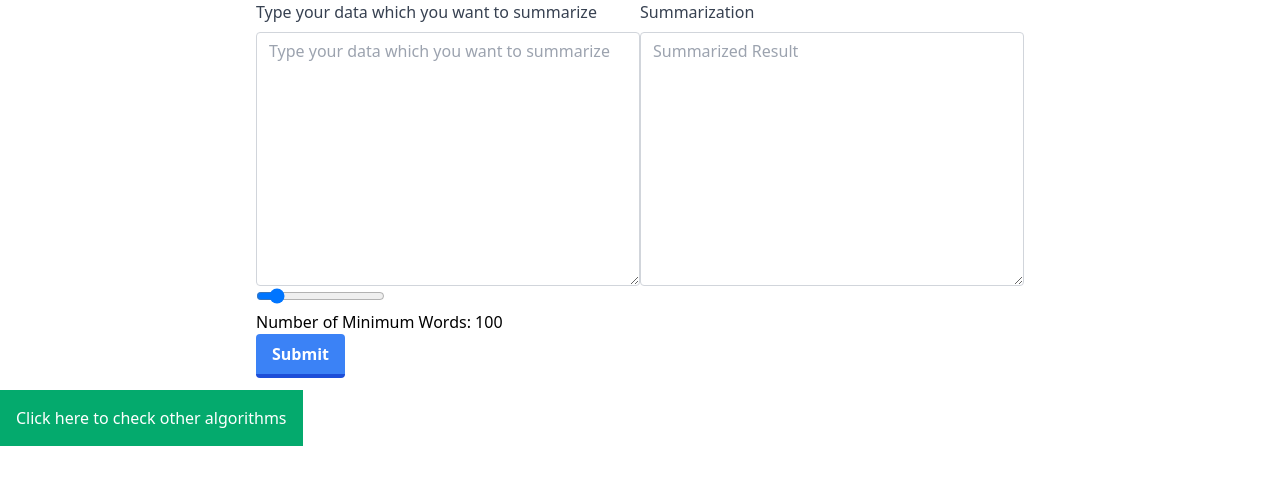
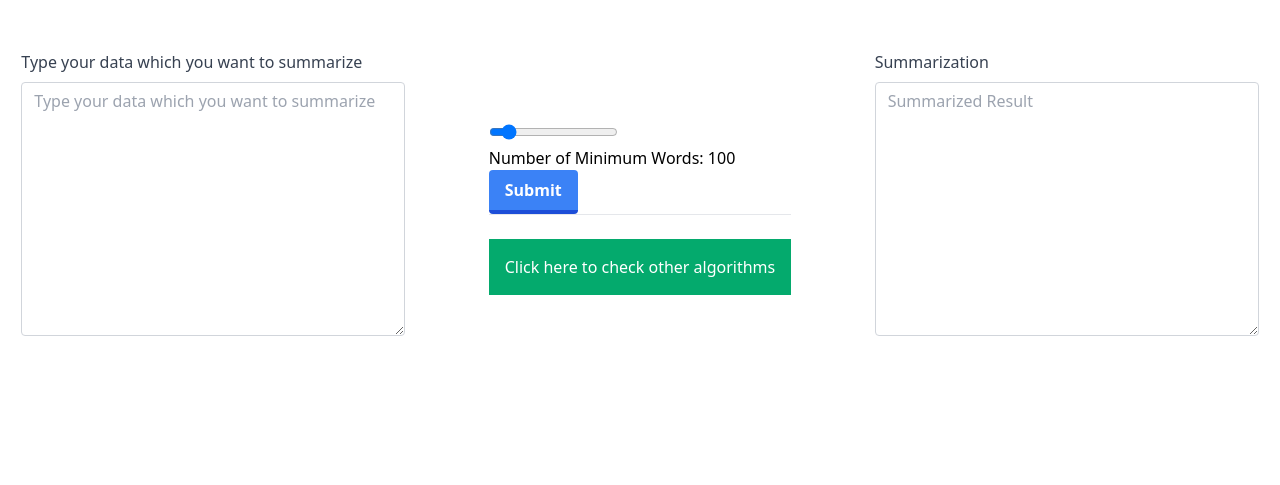
Before and after one commit to Sammy970/Text-Summarization, a Flask app: page / in a window 1280 px wide. Shown: the part 24-509 px from the top of the page. Run offline with Flask 2, Linux system fonts and the light colour scheme; some libraries are stand-ins or nearby versions.

Commit message:
Made changes to website

```diff
--- a/templates/index.html
+++ b/templates/index.html
@@ -30,63 +30,52 @@
         </ul>
     </nav>
 
+    <div class="container">
+        <form action="{{url_for('Summarize')}}" method="post">
+
+            <div class="grid grid-cols-3 md:grid-cols-3">
+
+                <div class="firstBox">
+
+                    <div class="mb-3 xl:w-96">
+                        <label for="exampleFormControlTextarea1" class="form-label inline-block mb-2 text-gray-700">Type your data which you want to summarize</label>
+                            <textarea
+                            class="form-control block w-full px-3 py-1.5 text-base font-normal text-gray-700 bg-white bg-clip-padding border border-solid border-gray-300 rounded transition ease-in-out m-0 focus:text-gray-700 focus:bg-white focus:border-blue-600 focus:outline-none"
+                            id="" name="data" rows="10" placeholder="Type your data which you want to summarize" required="required"></textarea>
 
 
-        <div class="flex justify-center">
+                    </div>
 
-            <form action="{{url_for('Summarize')}}" method="post">
+                </div>
 
-                    <div class="mb-3 xl:w-96">
-                        <label for="exampleFormControlTextarea1" class="form-label inline-block mb-2 text-gray-700"
-                        >Type your data which you want to summarize</label>
+                <div class="secondBox">
+                    <br><br><br>
+                    <input name="minL" id ="myRange" type="range" min="50" max="500" value="100">
+                    <p>Number of Minimum Words: <span id="demo"></span></p>
+                    <button type="submit" class="bg-blue-500 hover:bg-blue-400 text-white font-bold py-2 px-4 border-b-4 border-blue-700 hover:border-blue-500 rounded">Submit</button>
 
+                    <br><hr><br>
+                        <div class="dropdown">
 
-                            <textarea
-                            class="
-                                form-control
-                                block
-                                w-full
-                                px-3
-                                py-1.5
-                                text-base
-                                font-normal
-                                text-gray-700
-                                bg-white bg-clip-padding
-                                border border-solid border-gray-300
-                                rounded
-                                transition
-                                ease-in-out
-                                m-0
-                                focus:text-gray-700 focus:bg-white focus:border-blue-600 focus:outline-none
-                            "
-                            id="" name="data" rows="10" placeholder="Type your data which you want to summarize" required="required"></textarea>
-                            <input name="minL" id ="myRange" type="range" min="50" max="500" value="100">
-                            <p>Number of Minimum Words: <span id="demo"></span></p>
-                            <button type="submit" class="bg-blue-500 hover:bg-blue-400 text-white font-bold py-2 px-4 border-b-4 border-blue-700 hover:border-blue-500 rounded">Submit</button>
-                        </form>
+                            <button class="dropbtn">Click here to check other algorithms</button>
 
-                    </div>
+                            <div class="dropdown-content">
+                                <a href="/">Bart Model Summarization</a>
+                                <a href="/textRank">Text Rank Summarization</a>
+                                <a href="/">Latent Semantic Analysis [In Progress]</a>
+                            </div>
+
+                        </div>
+
+                </div>
+
+                <div class="thirdBox">
 
                     <div class="mb-3 xl:w-96">
                         <label for="exampleFormControlTextarea1" class="form-label inline-block mb-2 text-gray-700"
                         >Summarization</label>
                             <textarea
-                            class="
-                                form-control
-                                block
-                                w-full
-                                px-3
-                                py-1.5
-                                text-base
-                                font-normal
-                                text-gray-700
-                                bg-white bg-clip-padding
-                                border border-solid border-gray-300
-                                rounded
-                                transition
-                                ease-in-out
-                                m-0
-                                focus:text-gray-700 focus:bg-white focus:border-blue-600 focus:outline-none
+                            class=" form-control block w-full px-3 py-1.5 text-base font-normal text-gray-700 bg-white bg-clip-padding border border-solid border-gray-300 rounded transition ease-in-out m-0 focus:text-gray-700 focus:bg-white focus:border-blue-600 focus:outline-none
                             "
                             id=""
                             name="result"
@@ -94,21 +83,13 @@
                             placeholder="Summarized Result"
                             >{{result}}</textarea>
                     </div>
+
                 </div>
 
-            </form>
-
-        <div class="dropdown">
-
-            <button class="dropbtn">Click here to check other algorithms</button>
-
-            <div class="dropdown-content">
-                <a href="/">Bart Model Summarization</a>
-                <a href="/textRank">Text Rank Summarization</a>
-                <a href="/">Latent Semantic Analysis [In Progress]</a>
             </div>
 
-        </div>
+        </form>
+    </div>
 
         <script>
             var slider = document.getElementById("myRange");
@@ -123,6 +104,22 @@
 </body>
 
 <style>
+
+.firstBox {
+    margin: auto;
+    margin-top: 50px;
+}
+
+.secondBox {
+    margin: auto;
+    margin-top: 50px;
+}
+
+.thirdBox {
+    margin: auto;
+    margin-top: 50px;
+}
+
     /* Dropdown Button */
 .dropbtn {
   background-color: #04AA6D;
```
Also changed, not shown: templates/textRank.html (+56 -58 lines), 1 other file.
